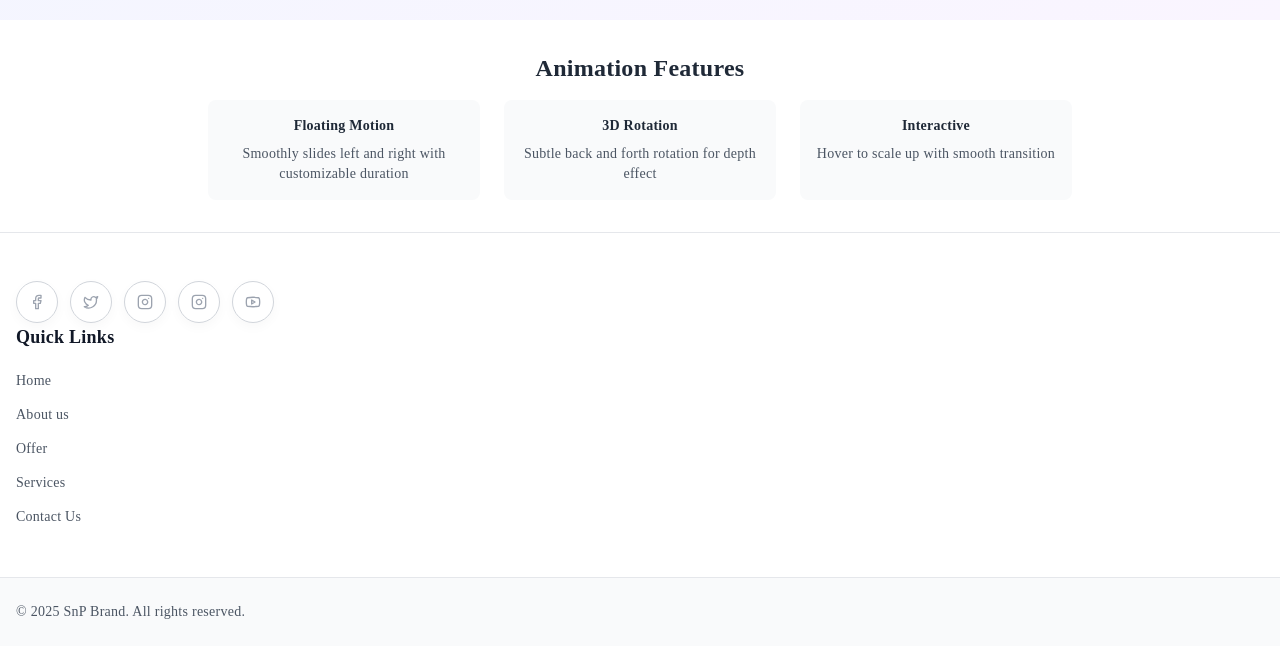
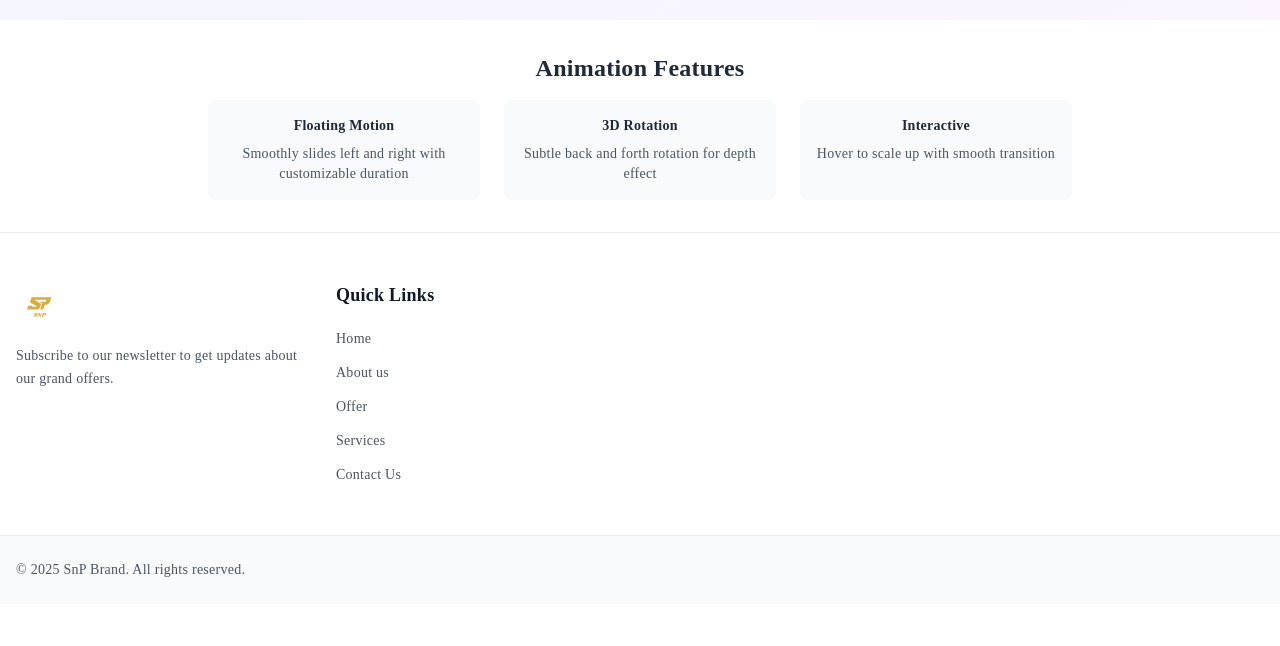
Before and after one commit to sylvesteranderz/snpbrand-react, a React (Vite) app: page /animated-slipper in a window 1280 px wide. Shown: the part 1082-1728 px from the top of the page. After the commit the page ends 1686 px from the top, so only its background shows below. Built offline with nearby package versions, Linux system fonts and the light colour scheme; no server answers; the database is empty; a web font is replaced by a local one.

Commit message:
fixed errors

```diff
--- a/src/components/Footer.tsx
+++ b/src/components/Footer.tsx
@@ -1,5 +1,4 @@
 import { Link } from 'react-router-dom'
-import { Facebook, Twitter, Instagram, Youtube, Mail } from 'lucide-react'
 
 interface FooterProps {
   className?: string
@@ -16,43 +15,16 @@ const Footer = ({ className = '' }: FooterProps) => {
     { name: 'Contact Us', href: '/contact' },
   ]
 
-  const helpCenter = [
-    { name: 'FAQs', href: '/faq' },
-    { name: 'Payment', href: '/payment' },
-    { name: 'Returns & Refunds', href: '/returns' },
-    { name: 'Checkout', href: '/checkout' },
-    { name: 'Delivery Information', href: '/delivery' },
-  ]
-
-  const socialLinks = [
-    { name: 'Facebook', icon: Facebook, href: '#' },
-    { name: 'Twitter', icon: Twitter, href: '#' },
-    { name: 'Pinterest', icon: Instagram, href: '#' },
-    { name: 'Instagram', icon: Instagram, href: '#' },
-    { name: 'YouTube', icon: Youtube, href: '#' },
-  ]
-
   return (
     <footer className={`bg-white border-t ${className}`}>
       <div className="container mx-auto px-4 py-12">
         <div className="grid grid-cols-1 md:grid-cols-2 lg:grid-cols-4 gap-8">
           {/* Company Info */}
-
-            <div className="flex space-x-3">
-              {socialLinks.map((social) => {
-                const Icon = social.icon
-                return (
-                  <a
-                    key={social.name}
-                    href={social.href}
-                    className="social-icon"
-                    aria-label={social.name}
-                  >
-                    <Icon className="w-4 h-4" />
-                  </a>
-                )
-              })}
-            </div>
+          <div className="space-y-4">
+            <img src="/images/SnPBrandlogo2.png" alt="SnP Brand Logo" className="h-12 w-auto" />
+            <p className="text-gray-600 text-sm leading-relaxed">
+              Subscribe to our newsletter to get updates about our grand offers.
+            </p>
           </div>
 
           {/* Quick Links */}
@@ -71,14 +43,8 @@ const Footer = ({ className = '' }: FooterProps) => {
               ))}
             </ul>
           </div>
-
-
-          </div>
-
-
-
-
-
+        </div>
+      </div>
 
       {/* Bottom Bar */}
       <div className="border-t bg-gray-50">
@@ -87,14 +53,9 @@ const Footer = ({ className = '' }: FooterProps) => {
             <div className="text-sm text-gray-600">
               © {currentYear} SnP Brand. All rights reserved.
             </div>
-
-
-
-
-            </div>
           </div>
         </div>
-
+      </div>
     </footer>
   )
 }
--- a/src/components/sections/CategorySection.tsx
+++ b/src/components/sections/CategorySection.tsx
@@ -1,7 +1,7 @@
 import { useState, useEffect } from 'react'
 import { useSearchParams } from 'react-router-dom'
 import { motion } from 'framer-motion'
-import { ChevronRight, Footprints, Shirt, Grid } from 'lucide-react'
+import { Footprints, Shirt, Grid } from 'lucide-react'
 import ProductCard from '../ProductCard'
 import { products, categories, subcategories } from '../../utils/data'
 
--- a/src/pages/Home.tsx
+++ b/src/pages/Home.tsx
@@ -1,13 +1,7 @@
 import { motion } from 'framer-motion'
 import ProductCarousel from '../components/sections/ProductCarousel'
-import ProductGrid from '../components/sections/ProductGrid'
 import CategorySection from '../components/sections/CategorySection'
 import BannerSection from '../components/sections/BannerSection'
-import TestimonialSection from '../components/sections/TestimonialSection'
-import BlogSection from '../components/sections/BlogSection'
-import ServiceSection from '../components/sections/ServiceSection'
-import InstagramSection from '../components/sections/InstagramSection'
-import NewsletterSection from '../components/sections/NewsletterSection'
 import ScrollAnimation from '../components/ScrollAnimation'
 import LuxuryHeroSection from '../components/sections/LuxuryHeroSection'
 
```
